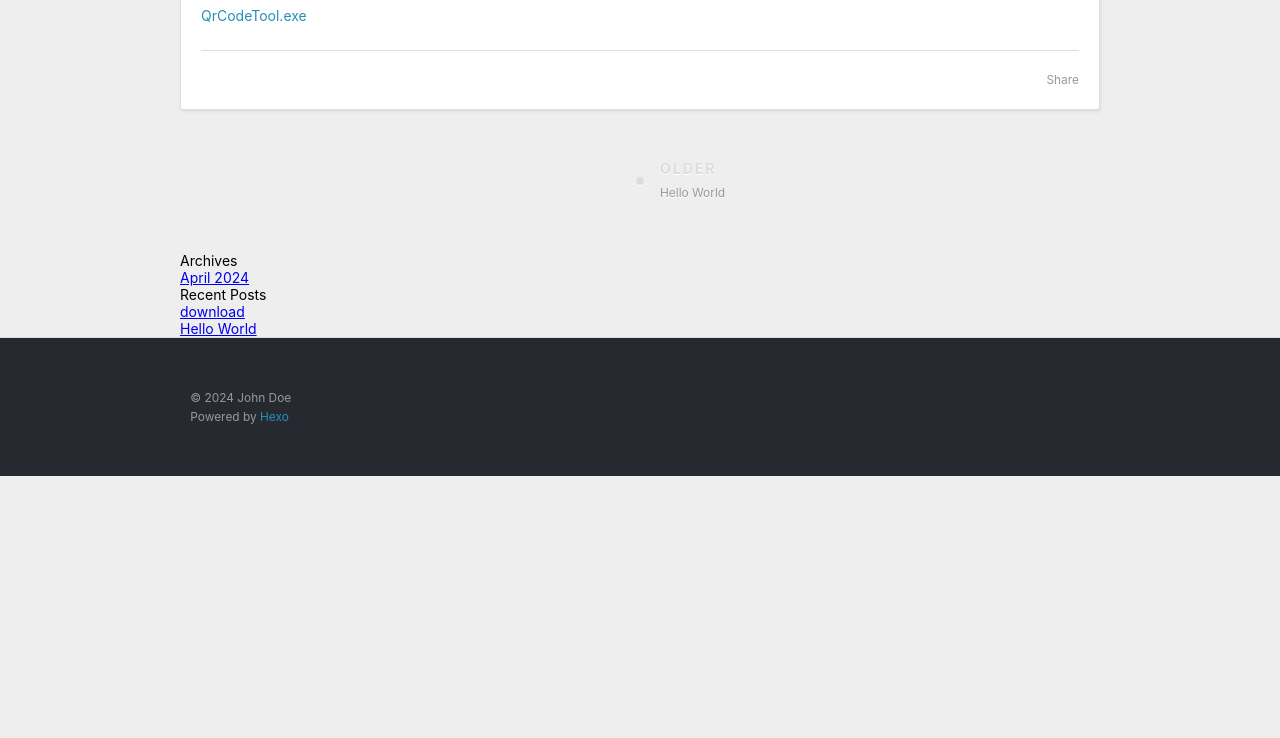
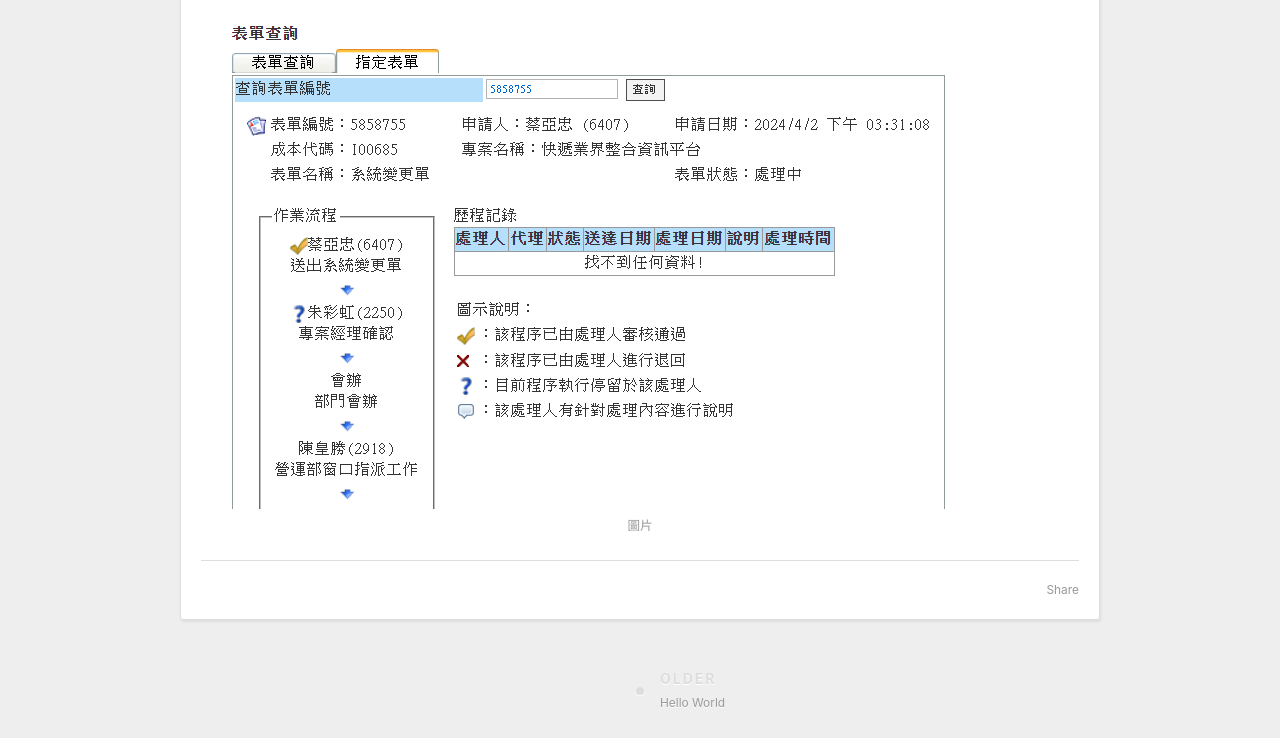
Before and after one commit to h8000572003/tool, a plain HTML site: page 2024/04/17/download/index.html in a window 1280 px wide. Shown: the part 448-1186 px from the top of the page. Before the commit the page ends 924 px from the top, so only its background shows below. Drawn offline with Linux system fonts and the light colour scheme.

Commit message:
Site updated: 2024-04-17 16:50:04

```diff
--- a/2024/04/17/download/index.html
+++ b/2024/04/17/download/index.html
@@ -6,17 +6,17 @@
 
   <title>download | Hexo</title>
   <meta name="viewport" content="width=device-width, initial-scale=1, shrink-to-fit=no">
-  <meta name="description" content="QrCodeTool.exe">
-<meta property="og:type" content="article">
+  <meta property="og:type" content="article">
 <meta property="og:title" content="download">
 <meta property="og:url" content="https://h8000572003.github.io/tool/2024/04/17/download/index.html">
 <meta property="og:site_name" content="Hexo">
-<meta property="og:description" content="QrCodeTool.exe">
 <meta property="og:locale" content="en_US">
+<meta property="og:image" content="https://h8000572003.github.io/tool/images/v1.png">
 <meta property="article:published_time" content="2024-04-17T08:30:06.000Z">
-<meta property="article:modified_time" content="2024-04-17T08:34:31.237Z">
+<meta property="article:modified_time" content="2024-04-17T08:45:13.433Z">
 <meta property="article:author" content="John Doe">
 <meta name="twitter:card" content="summary">
+<meta name="twitter:image" content="https://h8000572003.github.io/tool/images/v1.png">
 
     <link rel="alternate" href="/tool/atom.xml" title="Hexo" type="application/atom+xml">
 
@@ -93,7 +93,7 @@
 
     <div class="e-content article-entry" itemprop="articleBody">
 
-        <p><a href="../files/QrCodeTool.exe">QrCodeTool.exe</a></p>
+        <p><img src="/tool/images/v1.png" alt="圖片"></p>
 
 
     </div>
```
Also changed, not shown: index.html (+1 -1 lines), images/v1.png (added).
